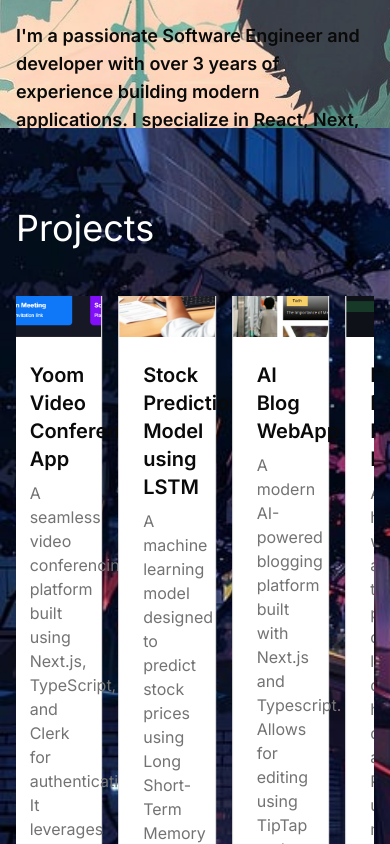
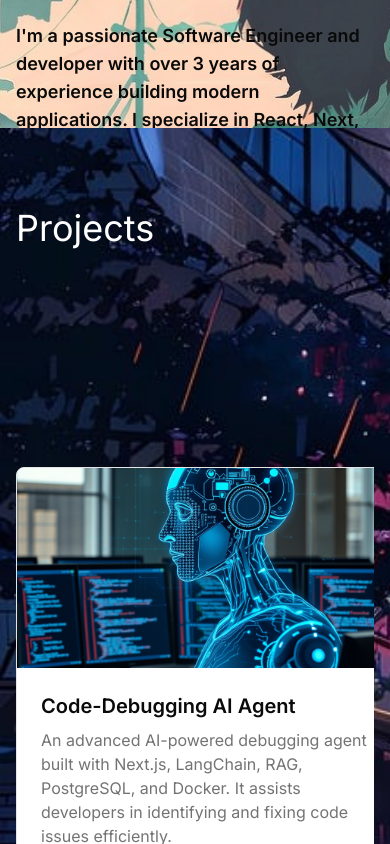
Before and after one commit to Gouravjoshi986/PortfolioWebsite, a Next.js app: page / in a window 390 px wide. Shown: the part 1560-2404 px from the top of the page. Built offline with nearby package versions, Linux system fonts and the light colour scheme.

Commit message:
added break points

```diff
--- a/app/layout.tsx
+++ b/app/layout.tsx
@@ -17,6 +17,12 @@ export default function RootLayout({
 }) {
   return (
     <html lang="en">
+      <head>
+        <meta name="viewport" content="width=device-width, initial-scale=1" />
+        <link rel="preload" as="image" href="/images/background.png" />
+        <link rel="preload" as="image" href="/images/bg-2.jpg" />
+        <link rel="preload" as="image" href="/images/bg-3.jpg" />
+      </head>
       <body className={inter.className}>
         <SmoothScrollWrapper>
           {children}
--- a/app/page.tsx
+++ b/app/page.tsx
@@ -1,3 +1,4 @@
+// pages/page.tsx
 "use client";
 
 import { motion, useScroll, useTransform } from "framer-motion";
@@ -12,7 +13,7 @@ export default function Home() {
   const aboutRef = useRef<HTMLDivElement>(null);
   const { scrollYProgress } = useScroll({
     target: aboutRef,
-    offset: ["start start", "end end"]
+    offset: ["start start", "end end"],
   });
 
   const y = useTransform(scrollYProgress, [0, 1], ["0%", "50%"]);
@@ -25,11 +26,17 @@ export default function Home() {
   return (
     <main ref={aboutRef} className="bg-background h-[447vh]">
       {/* Hero Section */}
-      <motion.section className="sticky top-0 h-screen flex flex-col items-center justify-center" style={{scale : scaleDown,y,opacity,rotate:rotateA}}>
-        <motion.div className="absolute inset-0 z-0 bg-cover bg-no-repeat" style={{
-        backgroundImage:`url(/images/background.png)`,
-        opacity:0.7
-      }}/>
+      <motion.section
+        className="sticky top-0 h-screen flex flex-col items-center justify-center"
+        style={{ scale: scaleDown, y, opacity, rotate: rotateA }}
+      >
+        <motion.div
+          className="absolute inset-0 z-0 bg-cover bg-no-repeat"
+          style={{
+            backgroundImage: `url(/images/background.png)`,
+            opacity: 0.7,
+          }}
+        />
         <div className="relative z-10">
           <motion.div
             initial={{ opacity: 0, y: 80 }}
@@ -52,8 +59,14 @@ export default function Home() {
       </motion.section>
 
       {/* About Section */}
-      <motion.section className="sticky top-100 h-screen py-20 px-4 md:px-20" style={{scale:scaleUp,y,rotate:rotateB}}>
-      <motion.div className="absolute inset-0 z-0 bg-cover bg-no-repeat" style={{backgroundImage:`url(/images/bg-2.jpg)`,opacity:0.8}}/>
+      <motion.section
+        className="sticky top-100 h-screen py-20 px-4 md:px-20"
+        style={{ scale: scaleUp, y, rotate: rotateB }}
+      >
+        <motion.div
+          className="absolute inset-0 z-0 bg-cover bg-no-repeat"
+          style={{ backgroundImage: `url(/images/bg-2.jpg)`, opacity: 0.8 }}
+        />
         <motion.div
           initial={{ opacity: 0 }}
           whileInView={{ opacity: 1 }}
@@ -64,12 +77,14 @@ export default function Home() {
           <h2 className="text-4xl font-bold mb-8">About Me</h2>
           <div className="space-y-6 text-lg font-semibold">
             <p>
-              Final Year Undergrad at NIT Bhopal with interest in Computer Science and Tech. I've worked with various technologies and frameworks, always staying up-to-date with the latest industry trends.
+              Final Year Undergrad at NIT Bhopal with interest in Computer Science
+              and Tech. I've worked with various technologies and frameworks, always
+              staying up-to-date with the latest industry trends.
             </p>
             <p>
-              I'm a passionate Software Engineer and developer with over 3 years of experience
-              building modern applications. I specialize in React, Next, Node.js, and
-              many other technologies.
+              I'm a passionate Software Engineer and developer with over 3 years of
+              experience building modern applications. I specialize in React, Next,
+              Node.js, and many other technologies.
             </p>
             <div className="flex gap-4 mt-8">
               <Button variant="outline" size="lg" asChild>
@@ -96,11 +111,18 @@ export default function Home() {
       </motion.section>
 
       {/* Projects Section */}
-      <motion.section className="sticky top-200 min-h-screen py-20 px-4 md:px-20 bg-muted/30" style={{scale:scaleUp,rotate:rotateB}}>
-      <motion.div className="absolute inset-0 z-0 bg-cover bg-no-repeat" style={{backgroundImage:`url(/images/bg-3.jpg)`}}/>
+      {/* Increase the section's height so the pinned container can map vertical scroll to horizontal movement */}
+      <motion.section
+        className="sticky top-200 min-h-screen py-20 px-4 md:px-20 bg-muted/30"
+        style={{ scale: scaleUp, rotate: rotateB, height: "150vh" }}
+      >
+        <motion.div
+          className="absolute inset-0 z-0 bg-cover bg-no-repeat"
+          style={{ backgroundImage: `url(/images/bg-3.jpg)` }}
+        />
         <div className="relative z-10 max-w-7xl mx-auto">
           <h2 className="text-4xl text-white mb-12">Projects</h2>
-            <HorizontalScrollCarousel/>
+          <HorizontalScrollCarousel />
         </div>
       </motion.section>
 
--- a/components/horizontalScroll.tsx
+++ b/components/horizontalScroll.tsx
@@ -1,5 +1,6 @@
+// components/horizontalScroll.tsx
 import { motion, useTransform, useScroll } from "framer-motion";
-import { useRef } from "react";
+import { useRef, useState, useEffect } from "react";
 import ProjectCard from "./project-card";
 
 const HorizontalScrollCarousel = () => {
@@ -31,7 +32,7 @@ const HorizontalScrollCarousel = () => {
     {
       title: "AI Blog WebApp",
       description:
-        "A modern AI-powered blogging platform built with Next.js and Typescript. Allows for editing using TipTap and summary generation, content writing by ai with a given context.",
+        "A modern AI-powered blogging platform built with Next.js and Typescript. Allows for editing using TipTap and summary generation, content writing by AI with a given context.",
       image: "/images/ailog.png",
       link: "https://github.com/Gouravjoshi986/Ai-Blog-WebApp",
       tags: ["Next.js", "Typescript", "TipTap", "OpenAI"],
@@ -46,35 +47,46 @@ const HorizontalScrollCarousel = () => {
     },
   ];
 
-  const targetRef = useRef(null);
-  const { scrollYProgress } = useScroll({
-    target: targetRef,
-  });
+  // Ref for the section that triggers the scroll animation.
+  const targetRef = useRef<HTMLDivElement>(null);
+  const carouselRef = useRef<HTMLDivElement>(null);
 
+  // Desktop: tie horizontal translation to vertical scroll.
+  const { scrollYProgress } = useScroll({ target: targetRef });
   const x = useTransform(scrollYProgress, [0, 1], ["0%", "-35%"]);
 
-  const containerVariants = {
-    hidden: {},
-    visible: {
-      transition: {
-        staggerChildren: 0.3,
-      },
-    },
-  };
+  // We'll determine mobile mode using a state value.
+  const [isMobile, setIsMobile] = useState(false);
+  useEffect(() => {
+    // Listen to window resize events to update mobile status.
+    const handleResize = () => setIsMobile(window.innerWidth < 768);
+    handleResize();
+    window.addEventListener("resize", handleResize);
+    return () => window.removeEventListener("resize", handleResize);
+  }, []);
 
   return (
-    <section ref={targetRef} className="sticky top-0 carousel h-[107vh]">
+    <section
+      ref={targetRef}
+      className={`${
+        isMobile ? "relative" : "sticky top-0"
+      } h-[107vh]`}
+    >
       <div className="flex h-screen items-center overflow-hidden">
         <motion.div
-          style={{ x }}
-          className="flex gap-4"
-          variants={containerVariants}
-          initial="hidden"
-          animate="visible"
+          ref={carouselRef}
+          className={`flex gap-4 ${
+            isMobile
+              ? "overflow-x-scroll snap-x snap-mandatory scroll-smooth"
+              : ""
+          }`}
+          style={isMobile ? {} : { x }}
+          drag={false}
         >
           {projects.map((project, index) => (
-            <ProjectCard key={index} {...project} />
+            <ProjectCard key={index} {...project} isMobile={isMobile} />
           ))}
+
         </motion.div>
       </div>
     </section>
--- a/components/project-card.tsx
+++ b/components/project-card.tsx
@@ -1,3 +1,4 @@
+// components/project-card.tsx
 "use client";
 
 import { motion } from "framer-motion";
@@ -12,6 +13,7 @@ interface ProjectCardProps {
   image: string;
   link: string;
   tags: string[];
+  isMobile?: boolean;
 }
 
 export default function ProjectCard({
@@ -20,15 +22,16 @@ export default function ProjectCard({
   image,
   link,
   tags,
+  isMobile = false,
 }: ProjectCardProps) {
   return (
     <Link href={link} target="_blank">
       <motion.div
         whileHover={{ scale: 1.04 }}
         whileTap={{ scale: 0.97 }}
-        className="h-full"
+        className={`${isMobile ? "snap-center" : ""} h-full`}
       >
-        <Card className="w-[25vw] h-full">
+        <Card className={`h-full ${isMobile ? "w-[100vw]" : "w-[25vw]"}`}>
           <CardContent className="p-0">
             <div className="relative h-[200px] w-full">
               <Image
```
Lines whose indentation alone changed are shown as unchanged.
